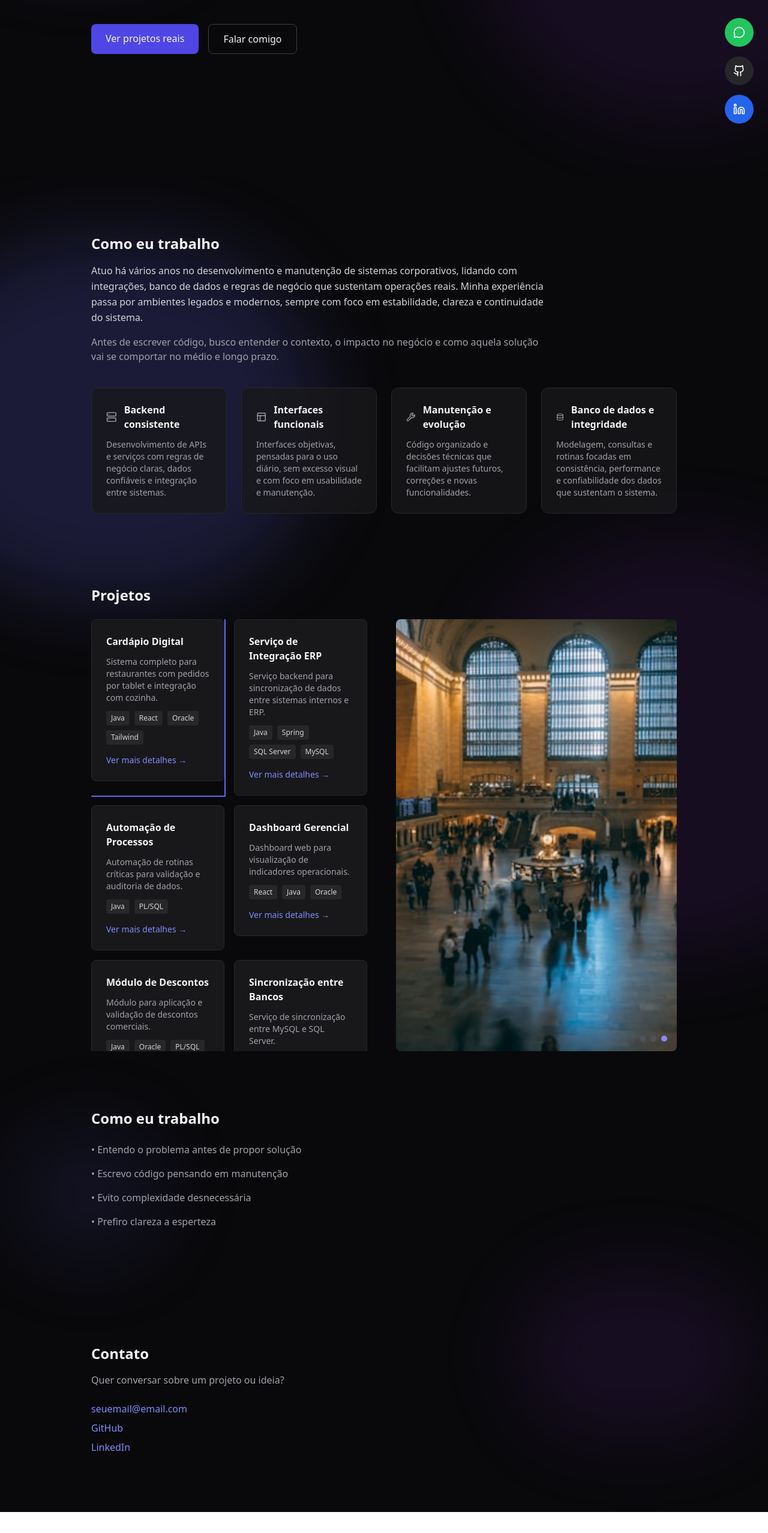
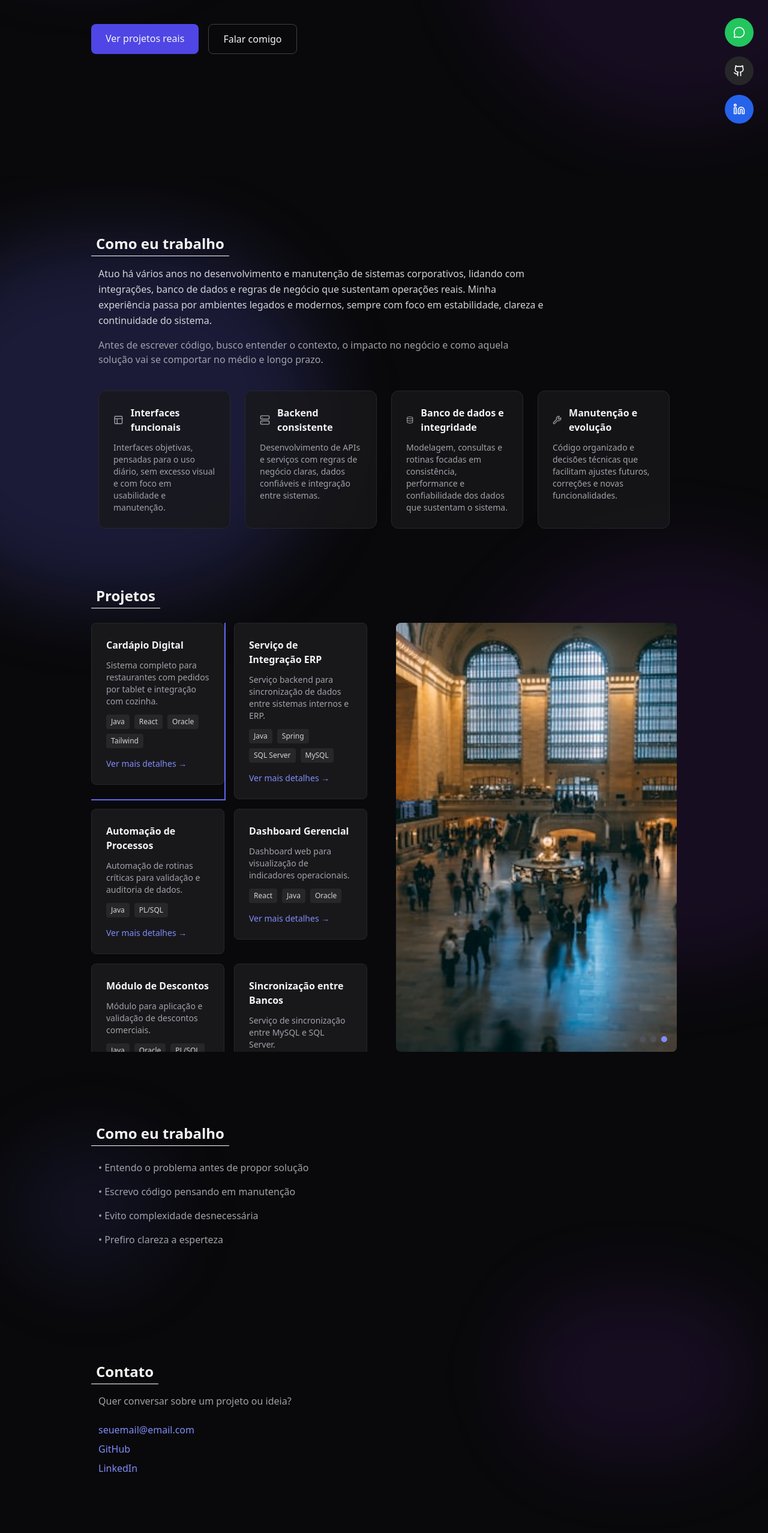
Before and after one commit to kevinyjoubert/site-curriculo, a React (Vite) app: page / in a window 1280 px wide. Shown: the part 570-3125 px from the top of the page at 60% size. Before the commit the page ends 3090 px from the top, so only its background shows below. Built offline with nearby package versions, Linux system fonts and the light colour scheme.

Commit message:
Ajustando border nos titulos de cada  section e alinhamento pos bordar dos descritivos

```diff
--- a/src/sections/About.tsx
+++ b/src/sections/About.tsx
@@ -13,35 +13,42 @@ export function About() {
         relative
         py-24
         scroll-mt-20
-
         overflow-hidden
       "
     >
 
-      {/* Glows sutis (continuação do Hero) */}
-      {/* <div className="absolute top-1/3 -left-64 w-[500px] h-[500px] bg-indigo-500/10 rounded-full blur-3xl" />
-      <div className="absolute bottom-[40px] right-[-200px] w-[400px] h-[400px] bg-purple-600/10 rounded-full blur-3xl" /> */}
-
-
       {/* Conteúdo */}
       <div className="relative w-[80vw] max-w-[1400px] mx-auto px-6">
-        <h2 className="text-2xl font-bold">
+        <h2 className="inline-block px-2 pb-1 text-2xl font-bold border-b border-white">
           Como eu trabalho
         </h2>
 
-        <p className="mt-4 max-w-3xl text-zinc-300 leading-relaxed">
+        <p className="mt-4 px-3 max-w-3xl text-zinc-300 leading-relaxed">
           Atuo há vários anos no desenvolvimento e manutenção de sistemas corporativos,
           lidando com integrações, banco de dados e regras de negócio que sustentam
           operações reais. Minha experiência passa por ambientes legados e modernos,
           sempre com foco em estabilidade, clareza e continuidade do sistema.
         </p>
 
-        <p className="mt-4 max-w-3xl text-zinc-400">
+        <p className="mt-4 px-3 max-w-3xl text-zinc-400">
           Antes de escrever código, busco entender o contexto, o impacto no negócio e
           como aquela solução vai se comportar no médio e longo prazo.
         </p>
 
-        <div className="mt-10 grid sm:grid-cols-2 lg:grid-cols-4 gap-6">
+        <div className="mt-10 px-3 grid sm:grid-cols-2 lg:grid-cols-4 gap-6">
+
+          {/* Frontend */}
+          <div className="p-6 rounded-xl bg-zinc-900/80 border border-zinc-800 backdrop-blur-sm hover:border-zinc-700 cursor-default">
+            <div className="flex items-center gap-3">
+              <Layout className="w-5 h-5 text-zinc-400" />
+              <h3 className="font-semibold">Interfaces funcionais</h3>
+            </div>
+            <p className="mt-3 text-sm text-zinc-400">
+              Interfaces objetivas, pensadas para o uso diário, sem excesso visual
+              e com foco em usabilidade e manutenção.
+            </p>
+          </div>
+
           {/* Backend */}
           <div className="p-6 rounded-xl bg-zinc-900/80 border border-zinc-800 backdrop-blur-sm hover:border-zinc-700 cursor-default">
             <div className="flex items-center gap-3">
@@ -54,15 +61,15 @@ export function About() {
             </p>
           </div>
 
-          {/* Frontend */}
+          {/* Banco de dados */}
           <div className="p-6 rounded-xl bg-zinc-900/80 border border-zinc-800 backdrop-blur-sm hover:border-zinc-700 cursor-default">
             <div className="flex items-center gap-3">
-              <Layout className="w-5 h-5 text-zinc-400" />
-              <h3 className="font-semibold">Interfaces funcionais</h3>
+              <Database className="w-5 h-5 text-zinc-400" />
+              <h3 className="font-semibold">Banco de dados e integridade</h3>
             </div>
             <p className="mt-3 text-sm text-zinc-400">
-              Interfaces objetivas, pensadas para o uso diário, sem excesso visual
-              e com foco em usabilidade e manutenção.
+              Modelagem, consultas e rotinas focadas em consistência, performance e
+              confiabilidade dos dados que sustentam o sistema.
             </p>
           </div>
 
@@ -78,17 +85,6 @@ export function About() {
             </p>
           </div>
 
-          {/* Banco de dados */}
-          <div className="p-6 rounded-xl bg-zinc-900/80 border border-zinc-800 backdrop-blur-sm hover:border-zinc-700 cursor-default">
-            <div className="flex items-center gap-3">
-              <Database className="w-5 h-5 text-zinc-400" />
-              <h3 className="font-semibold">Banco de dados e integridade</h3>
-            </div>
-            <p className="mt-3 text-sm text-zinc-400">
-              Modelagem, consultas e rotinas focadas em consistência, performance e
-              confiabilidade dos dados que sustentam o sistema.
-            </p>
-          </div>
         </div>
       </div>
     </section>
--- a/src/sections/Contact.tsx
+++ b/src/sections/Contact.tsx
@@ -2,13 +2,13 @@ export function Contact() {
   return (
     <section id="contato" className="py-24 scroll-mt-20">
       <div className="w-[80vw] max-w-[1400px] mx-auto px-6">
-        <h2 className="text-2xl font-bold">Contato</h2>
+        <h2 className="inline-block px-2 pb-1 text-2xl font-bold border-b border-white">Contato</h2>
 
-        <p className="mt-4 text-zinc-400">
+        <p className="mt-4 px-3 text-zinc-400">
           Quer conversar sobre um projeto ou ideia?
         </p>
 
-        <div className="mt-6 flex flex-col gap-2">
+        <div className="mt-6 px-3 flex flex-col gap-2">
           <a
             href="mailto:seuemail@email.com"
             className="text-indigo-400 hover:underline"
--- a/src/sections/Projects.tsx
+++ b/src/sections/Projects.tsx
@@ -15,12 +15,12 @@ export function Projects() {
     >
       <div className="h-full w-[80vw] max-w-[1400px] mx-auto px-6 flex flex-col">
         {/* Título fixo */}
-        <h2 className="py-6 text-2xl font-bold">
+        <h2 className="self-start inline-block px-2 pb-1 text-2xl font-bold border-b border-white">
           Projetos
         </h2>
 
         {/* Área principal */}
-        <div className="flex-1 grid lg:grid-cols-2 gap-10 overflow-hidden">
+        <div className="flex-1 grid lg:grid-cols-2 gap-10 overflow-hidden py-6">
 
           {/* Lista de projetos (SCROLL INTERNO) */}
           <div className="overflow-y-auto pr-2">
--- a/src/sections/Work.tsx
+++ b/src/sections/Work.tsx
@@ -2,9 +2,9 @@ export function Work() {
   return (
     <section id="como-trabalho" className="py-24 scroll-mt-20">
       <div className="w-[80vw] max-w-[1400px] mx-auto px-6">
-        <h2 className="text-2xl font-bold">Como eu trabalho</h2>
+        <h2 className="inline-block px-2 pb-1 text-2xl font-bold border-b border-white">Como eu trabalho</h2>
 
-        <ul className="mt-6 space-y-4 text-zinc-400 max-w-3xl">
+        <ul className="mt-6 px-3 space-y-4 text-zinc-400 max-w-3xl">
           <li>• Entendo o problema antes de propor solução</li>
           <li>• Escrevo código pensando em manutenção</li>
           <li>• Evito complexidade desnecessária</li>
```
